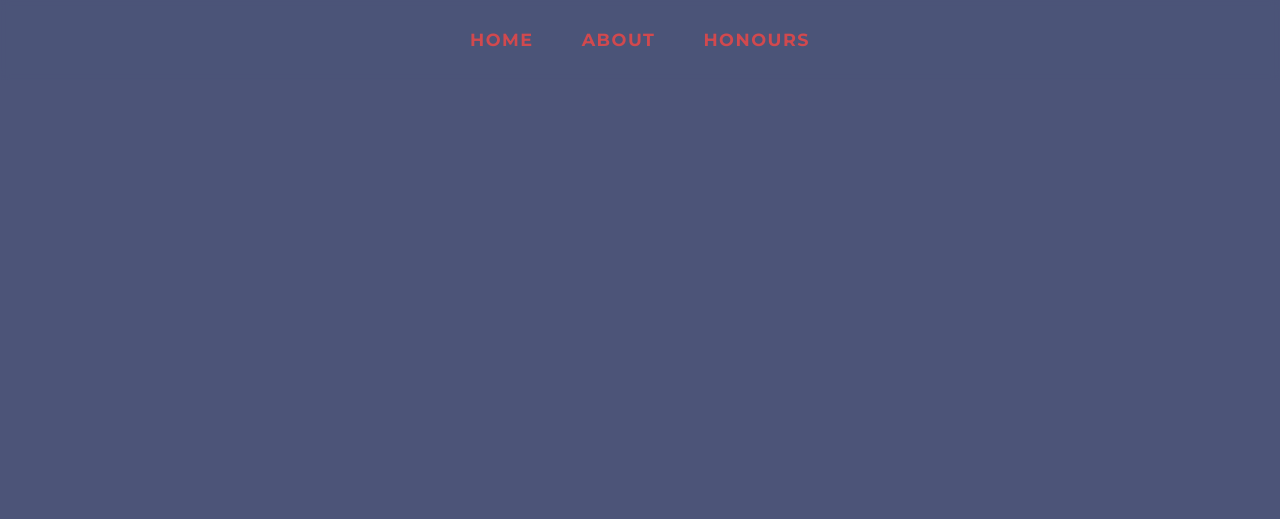
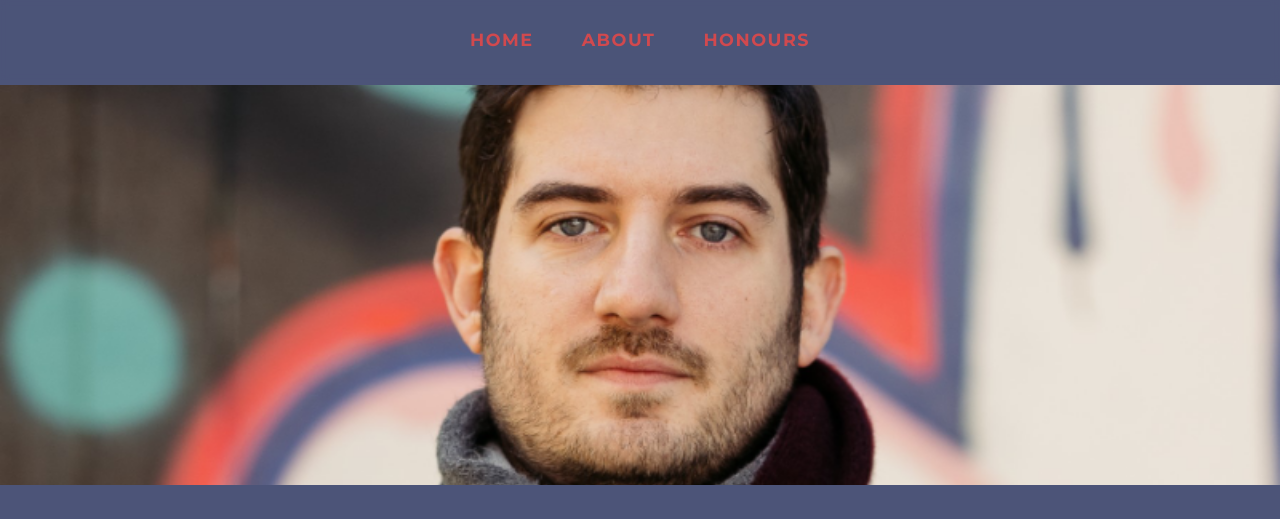
Before and after one commit to mattaja18/personal-website, a plain HTML site: page index.html in a window 1280 px wide. Shown: the top 519 px of the page. Drawn offline with Linux system fonts and the light colour scheme.

Commit message:
Update index.html
it's a png not a jpg

```diff
--- a/index.html
+++ b/index.html
@@ -125,7 +125,7 @@
         .hero-image-bleed {
             width: 100%;
             height: 50vh; /* Adjust height as desired */
-            background-image: url('profile-v2.jpg');
+            background-image: url('profile-v2.png');
             background-size: cover;
             background-position: center;
             margin-top: 85px; /* Nav height (80px) + 5px gap */
```
